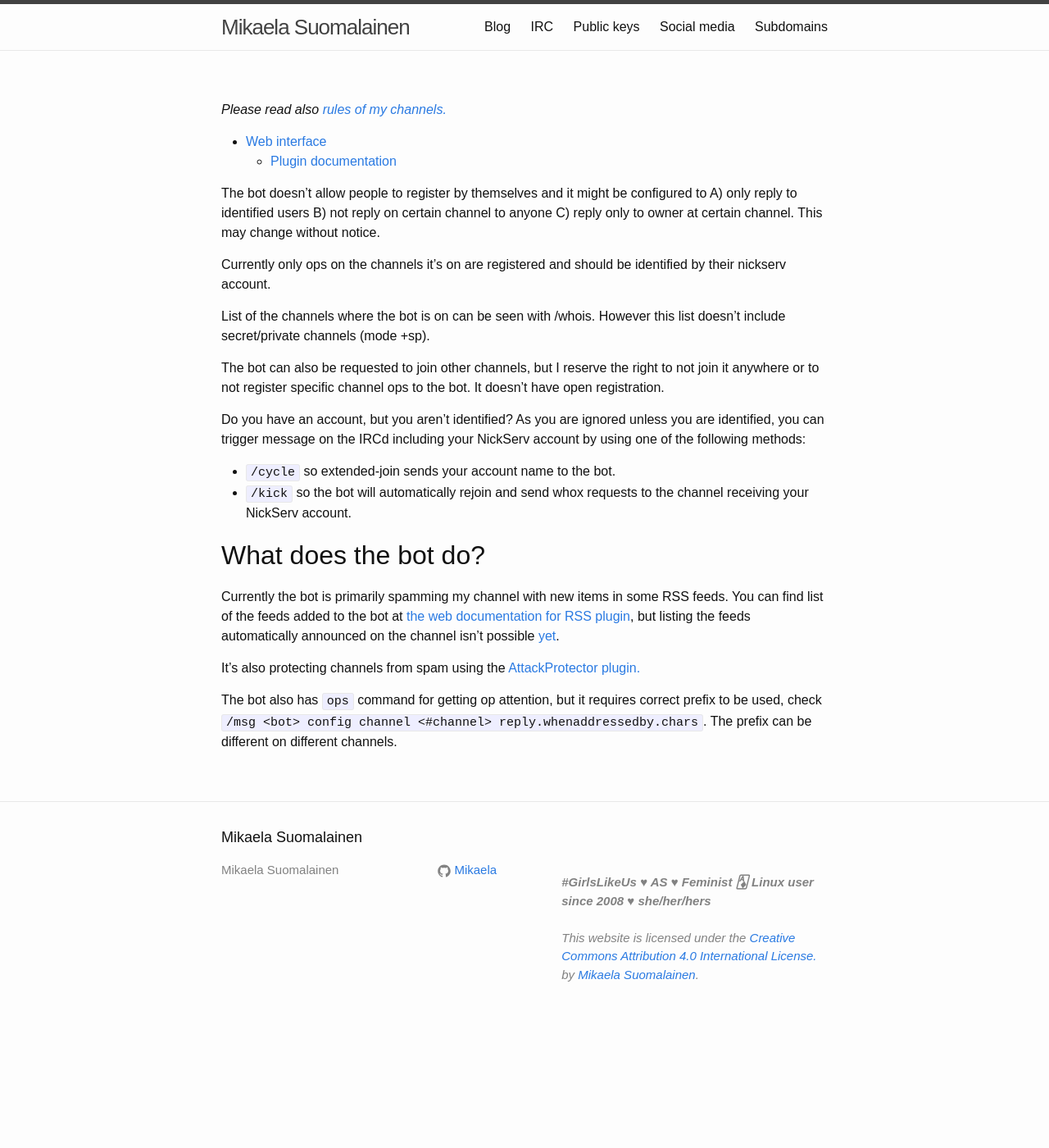
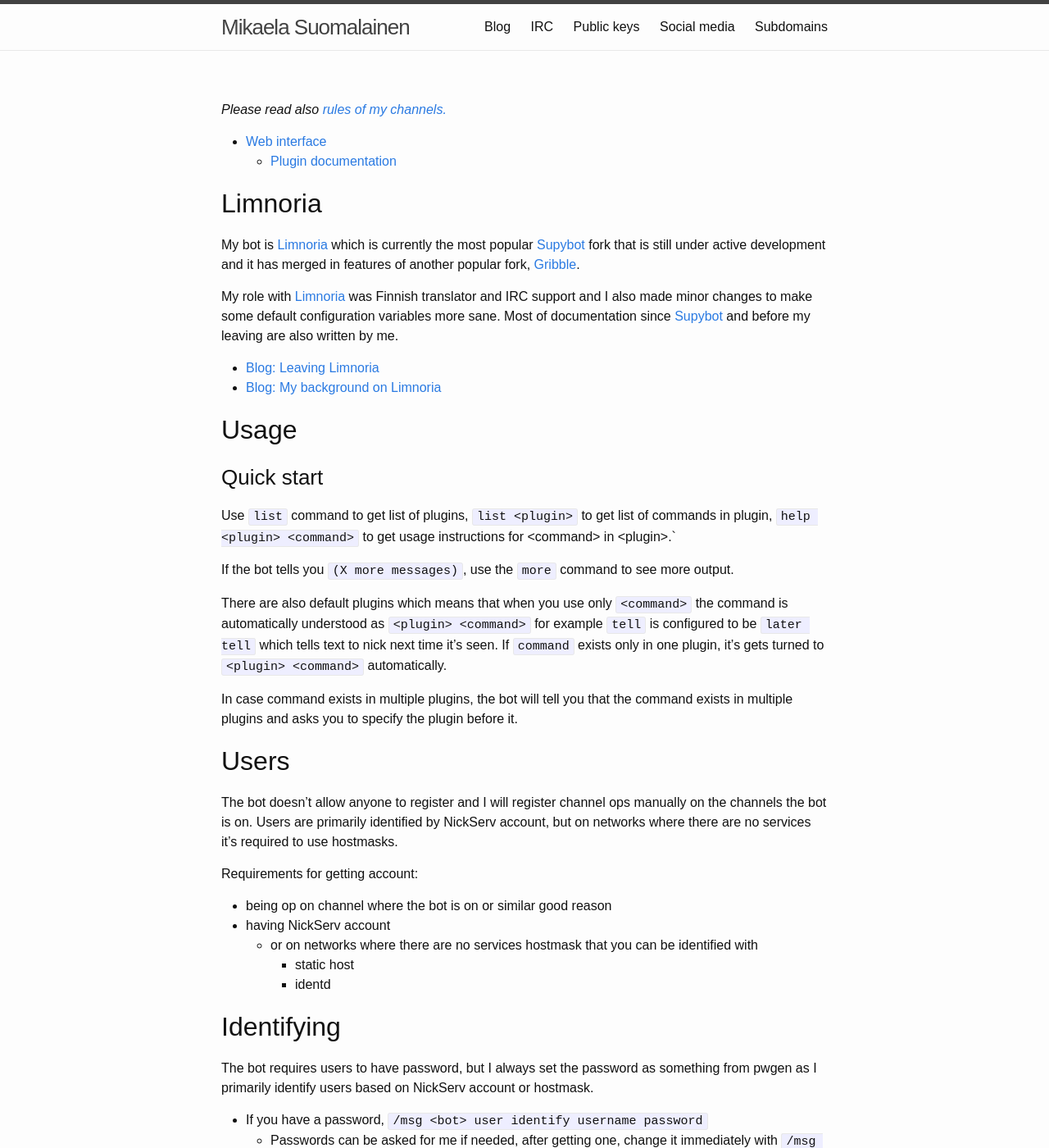
Before and after one commit to Mikaela/mikaela.github.io, a Jekyll site: the page built from pages/bot.markdown, in a window 1280 px wide and 1400 px high. Shown: the whole window at 82% size. Built offline with Jekyll 4.4.1, drawn with Linux system fonts in a browser that asks for light colours; Markdown is read by kramdown in place of the engine named in the settings; some of the changed text lies outside the part shown.

Commit message:
pages/bot: write a long story...

```diff
--- a/pages/bot.markdown
+++ b/pages/bot.markdown
@@ -10,32 +10,90 @@ excerpt: "A little about my IRC bot. Useful links, why it doesn't reply to me, h
 * [Web interface](https://bot.mikaela.info)
     * [Plugin documentation](https://bot.mikaela.info/plugindoc/)
 
-The bot doesn't allow people to register by themselves and it might be
-configured to A) only reply to identified users B) not reply on certain
-channel to anyone C) reply only to owner at certain channel. This may
-change without notice.
+## Limnoria
 
-Currently only ops on the channels it's on are registered and should be
-identified by their nickserv account.
+My bot is [Limnoria] which is currently the most popular [Supybot] fork
+that is still under active development and it has merged in features of
+another popular fork, [Gribble].
+
+My role with [Limnoria] was Finnish translator and IRC support and I also
+made minor changes to make some default configuration variables more sane.
+Most of documentation since [Supybot] and before my leaving are also
+written by me.
+
+* [Blog: Leaving Limnoria]({% post_url 2015-03-25-leaving-bots-life %})
+* [Blog: My background on Limnoria]({% post_url 2015-05-18-life-bot-background %})
+
+[Supybot]:https://github.com/Supybot/Supybot
+[Limnoria]:https://github.com/ProgVal/Limnoria
+[Gribble]:https://github.com/nanotube/supybot_fixes
+
+## Usage
+
+### Quick start
+
+Use `list` command to get list of plugins, `list <plugin>` to get list of
+commands in plugin, `help <plugin> <command>` to get usage instructions
+for \<command\> in \<plugin\>.`
+
+If the bot tells you `(X more messages)`, use the `more` command to see
+more output.
+
+There are also default plugins which means that when you use only
+`<command>` the command is automatically understood as `<plugin> <command>`
+for example `tell` is configured to be `later tell` which tells text
+to nick next time it's seen. If `command` exists only in one plugin,
+it's gets turned to `<plugin> <command>` automatically.
+
+In case command exists in multiple plugins, the bot will tell you that
+the command exists in multiple plugins and asks you to specify the plugin
+before it.
+
+## Users
+
+The bot doesn't allow anyone to register and I will register channel ops
+manually on the channels the bot is on. Users are primarily identified by
+NickServ account, but on networks where there are no services it's required
+to use hostmasks.
+
+Requirements for getting account:
+
+* being op on channel where the bot is on or similar good reason
+* having NickServ account
+    * or on networks where there are no services hostmask that you can be
+      identified with
+        * static host
+        * identd
+
+
+## Identifying
+
+The bot requires users to have password, but I always set the password
+as something from pwgen as I primarily identify users based on NickServ
+account or hostmask.
+
+* If you have a password, `/msg <bot> user identify username password`
+    * Passwords can be asked for me if needed, after getting one, change
+      it immediately with `/msg <bot> user set password OLDPASSWORD NEWPASSWORD`
+* If you use NickServ account:
+    * Use the `auth` command.
+    * `/cycle` so extended-join sends your account name to the bot.
+    * `/kick <bot>` so the bot will automatically rejoin and send whox
+      requests to the channel receiving your NickServ account.
+* [Other methods / Official documentation](https://limnoria-doc.readthedocs.org/en/latest/use/getting_started.html#making-supybot-recognize-you)
+
+## Channels
 
 List of the channels where the bot is on can be seen with /whois. However
 this list doesn't include secret/private channels (mode +sp).
 
 The bot can also be requested to join other channels, but I reserve the
 right to not join it anywhere or to not register specific channel ops
-to the bot. It doesn't have open registration.
-
-Do you have an account, but you aren't identified? As you are ignored
-unless you are identified, you can trigger message on the IRCd including
-your NickServ account by using one of the following methods:
-
-* `/cycle` so extended-join sends your account name to the bot.
-* `/kick` so the bot will automatically rejoin and send whox requests to
-  the channel receiving your NickServ account.
+to the bot.
 
 ## What does the bot do?
 
-Currently the bot is primarily spamming my channel with new items in some
+Currently the bot is primarily spamming my channels with new items in some
 RSS feeds. You can find list of the feeds added to the bot at
 [the web documentation for RSS plugin](https://bot.mikaela.info/plugindoc/RSS/),
 but  listing the feeds automatically announced on the channel isn't
```
